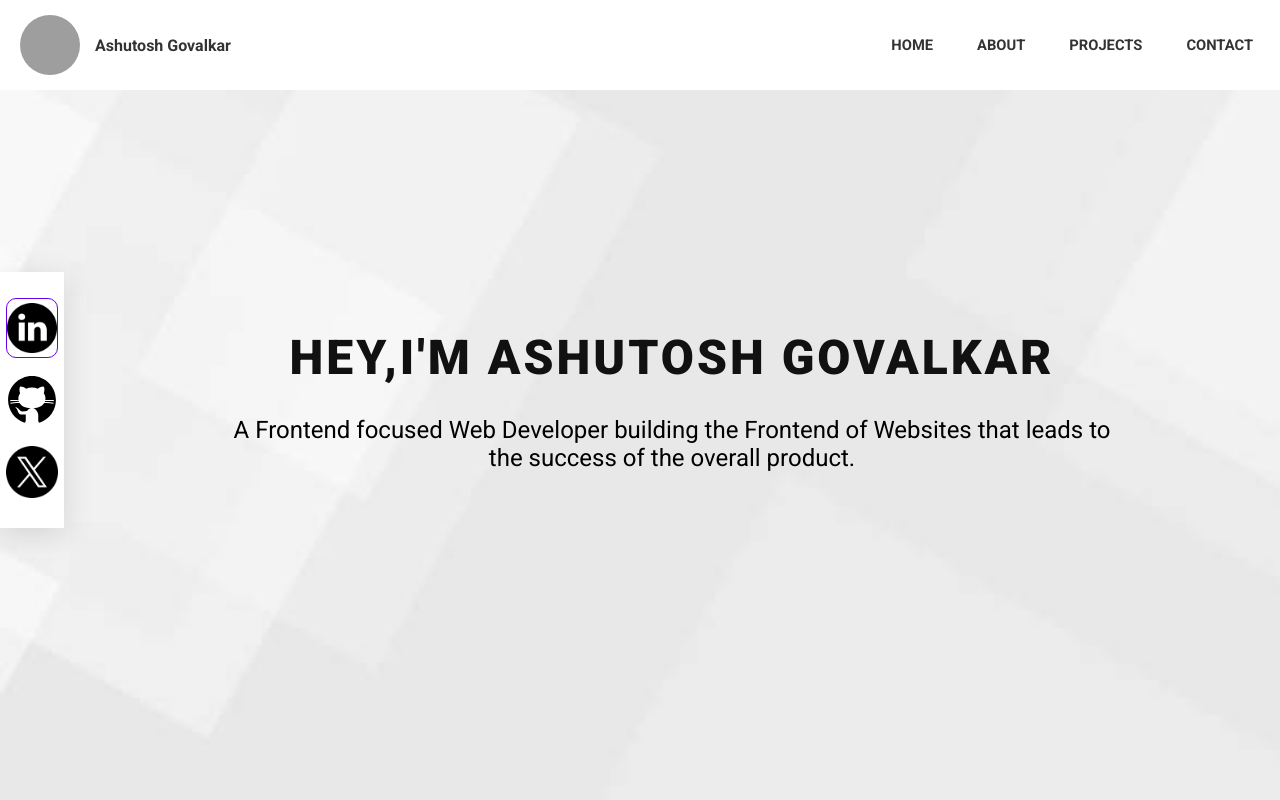
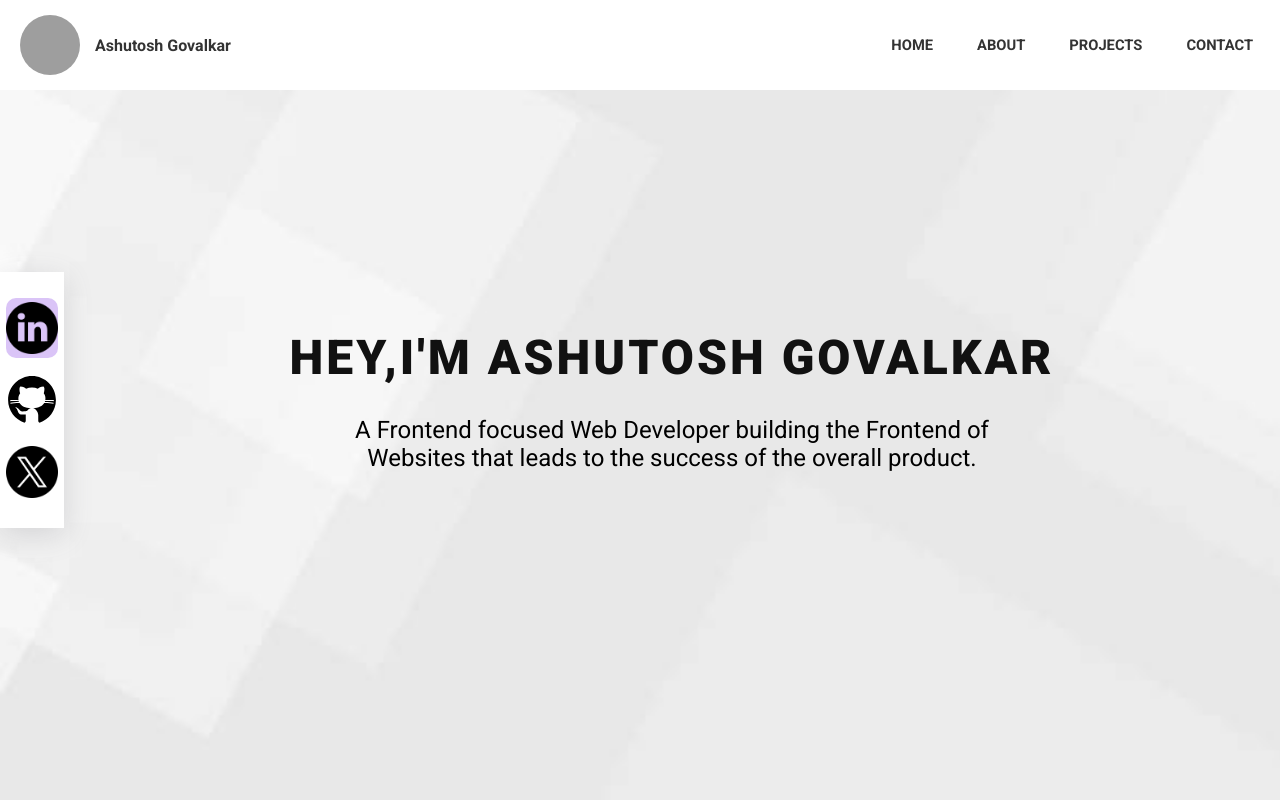
Before and after one commit to ashutoshgovalkar2908/My-Portfolio, a plain HTML site: page index.html in a window 1280 px wide. In both pictures the pointer is over the link 32 px from the left and 328 px from the top of the page. Shown: the top 800 px of the page. Drawn offline with Linux system fonts and the light colour scheme; grey boxes are pictures that could not be loaded.

Commit message:
change hover effect for .social-icons-links from border to background-color and set transition on it.set padding inline 20vw for .text.

```diff
--- a/Portfolio.css
+++ b/Portfolio.css
@@ -193,21 +193,26 @@ p{
     display: block;
     width: 100%;
     border-radius: 6px;
+    transition: 0.19s ease-in;
 }
 
-.social-icons-links:hover {
-    /* background-color: rgb(239, 214, 247); */
-    border: 1.8px solid var(--bg-purple);
+/* .social-icons-links:hover {
+    background-color: rgb(218 196 247);
     border-radius: 10px;
     color: var(--bg-purple);
-    transition: 0.2s cubic-bezier(0.18, 0.55, 0, 1.4);
-}
+
+} */
 
 .social-icons-links-logo {
     width: 100%;
     margin-top: 4px;
 }
-
+.social-icons-links:hover {
+    /* background-color: rgb(239, 214, 247); */
+    background-color: rgb(218 196 247);
+    border-radius: 10px;
+    color: var(--bg-purple);
+}
 #info-section {
     width: calc(100% - 4rem);
 
@@ -246,8 +251,9 @@ p{
     text-align: center;
     font-size: 1.5rem;
     font-family: inherit;
-    width: 75%;
-    margin: 0 auto;
+    padding-inline: 20vw
+    /* width: 75%;
+    margin: 0 auto; */
 }
 
 .about-container {
```
